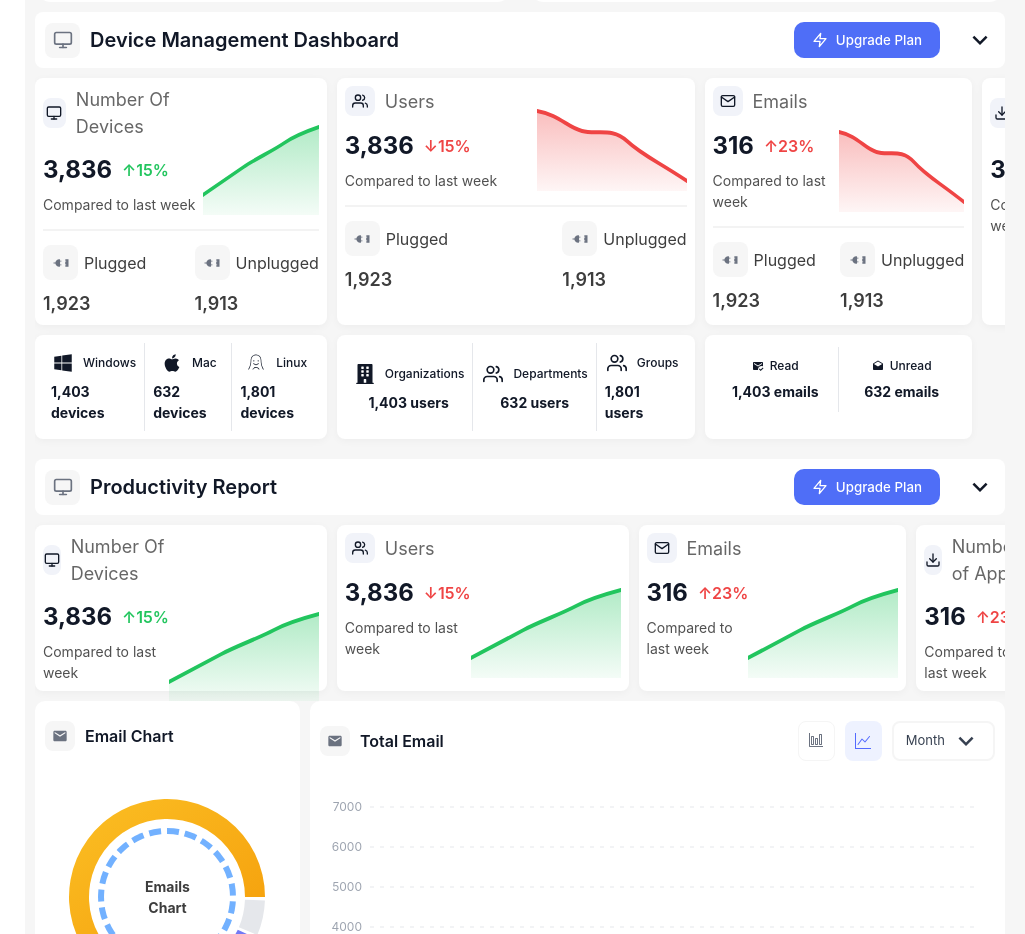
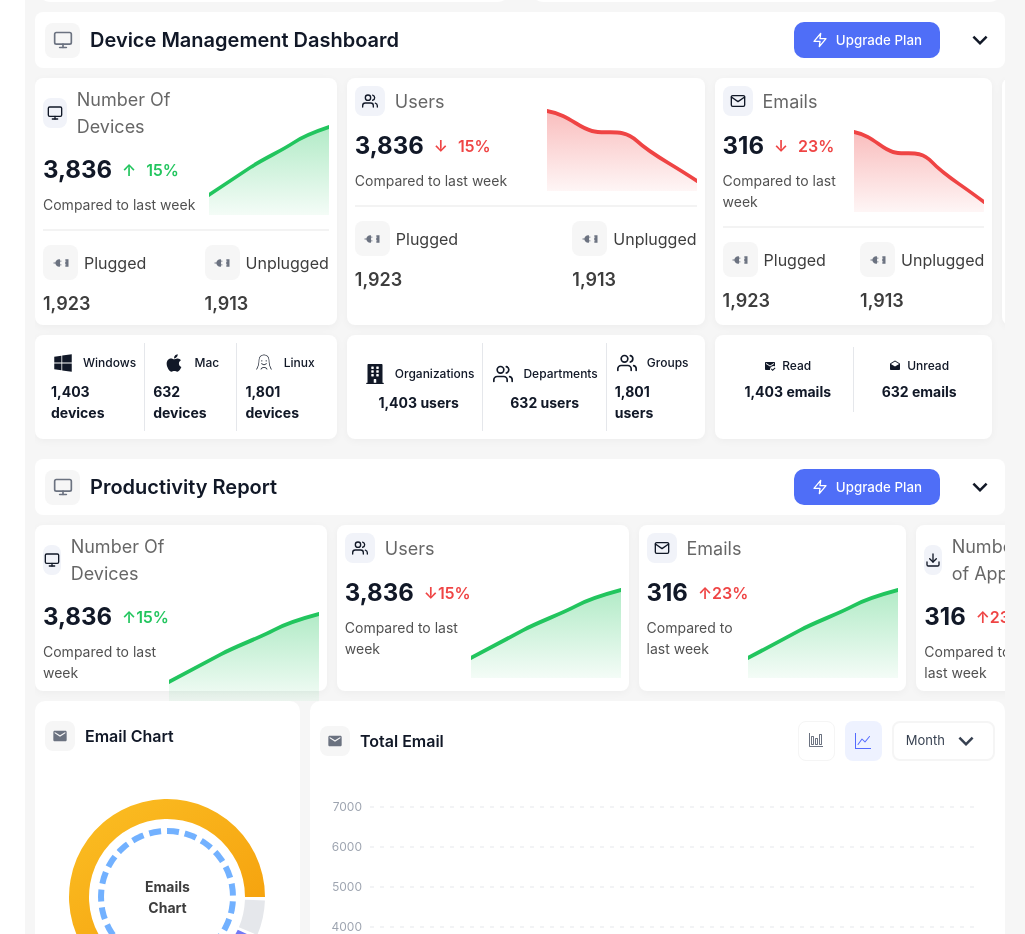
Before and after one commit to VeraIkhalo/Snaarp, a React (Vite) app: page / in a window 1280 px wide. Shown: the part 960-1894 px from the top of the page, without its empty margins (255-1280 px from the left). Built offline with nearby package versions, Linux system fonts and the light colour scheme.

Commit message:
Update StatCard component in DeviceManagementDashboard to display change indicators alongside values. Adjust styling for Change component to enhance layout and visual clarity.

```diff
--- a/src/components/DeviceManagementDashboard.tsx
+++ b/src/components/DeviceManagementDashboard.tsx
@@ -238,7 +238,9 @@ const Value = styled.div`
 const Change = styled.span<{ positive?: boolean }>`
   font-size: 16px;
   font-weight: 600;
-
+  display: inline-flex;
+  align-items: center;
+  gap: 10px;
   color: ${({ positive }) => (positive ? "#22c55e" : "#ef4444")};
 `;
 
@@ -301,7 +303,7 @@ export default function DeviceManagementDashboard() {
                 <StatCard
                     title="Number Of Devices"
                     value="3,836"
-                    change="↑15%"
+                    change="15%"
                     positive
                     icon={<FiMonitor />}
                 />
@@ -309,21 +311,21 @@ export default function DeviceManagementDashboard() {
                 <StatCard
                     title="Users"
                     value="3,836"
-                    change="↓15%"
+                    change="15%"
                     icon={<FiUsers />}
                 />
 
                 <StatCard
                     title="Emails"
                     value="316"
-                    change="↑23%"
+                    change="23%"
                     icon={<FiMail />}
                 />
 
                 <StatCard
                     title="Number of Apps"
                     value="316"
-                    change="↑23%"
+                    change="23%"
                     icon={<FiDownload />}
                     showBottomStats={false}
                 />
@@ -477,7 +479,10 @@ function StatCard({ title, value, change, positive, icon, showBottomStats = true
 
                     <ValueRow>
                         <Value>{value}</Value>
-                        <Change positive={positive}>{change}</Change>
+                        <Change positive={positive}>
+                            <span>{positive ? "↑" : "↓"}</span>
+                            <span>{change}</span>
+                        </Change>
                     </ValueRow>
 
                     <SubText>Compared to last week</SubText>
```
